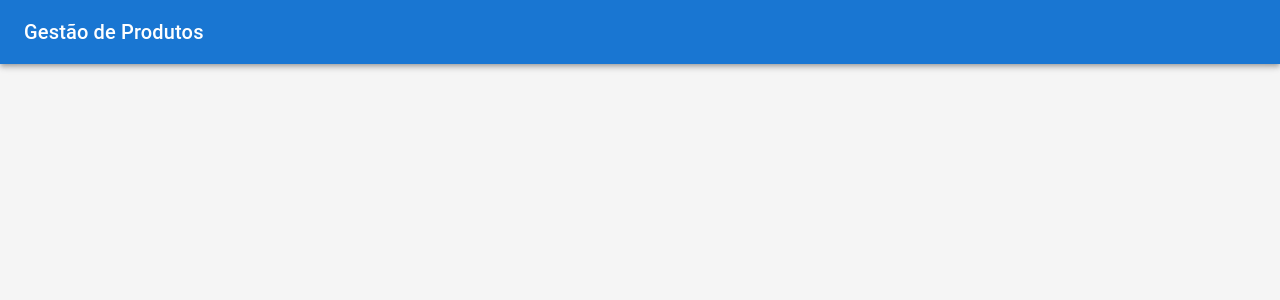
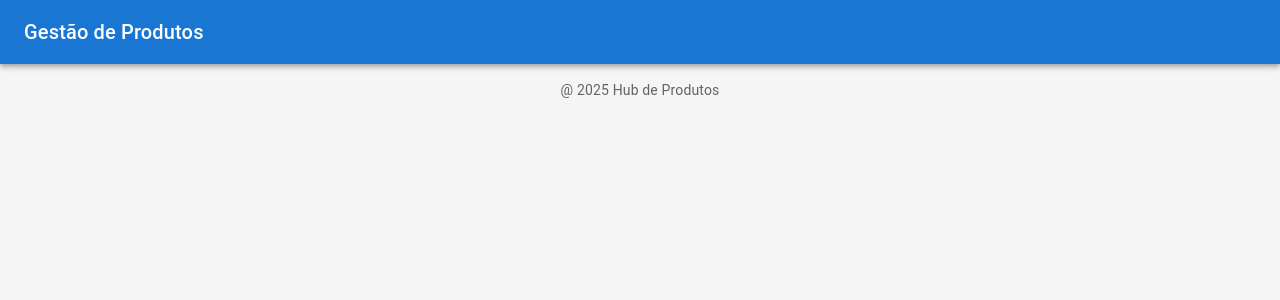
Before and after one commit to cidarosa/produto-fullstack-sipf, a React (Vite) app in the folder frontend/: page / in a window 1280 px wide. Shown: the top 300 px of the page. Built offline with nearby package versions, Linux system fonts and the light colour scheme.

Commit message:
feat: Footer component

```diff
--- a/frontend/src/App.tsx
+++ b/frontend/src/App.tsx
@@ -1,10 +1,13 @@
 import { Box } from "@mui/material";
 import Header from "./components/Header";
+import Footer from "./components/Footer";
 
 function App() {
   return (
-    <Box>
+    <Box sx={{ display: "flex", flexDirection: "column", minHeight: "100vh" }}>
       <Header title="Gestão de Produtos" />
+
+      <Footer />
     </Box>
   );
 }
--- /dev/null
+++ b/frontend/src/components/Footer/index.tsx
@@ -0,0 +1,11 @@
+import { Box, Typography } from "@mui/material";
+
+export default function Footer() {
+  return (
+    <Box sx={{ p: 2, textAlign: "center" }}>
+      <Typography variant="body2" color="text.secondary">
+        @ {new Date().getFullYear()} Hub de Produtos
+      </Typography>
+    </Box>
+  );
+}
```
